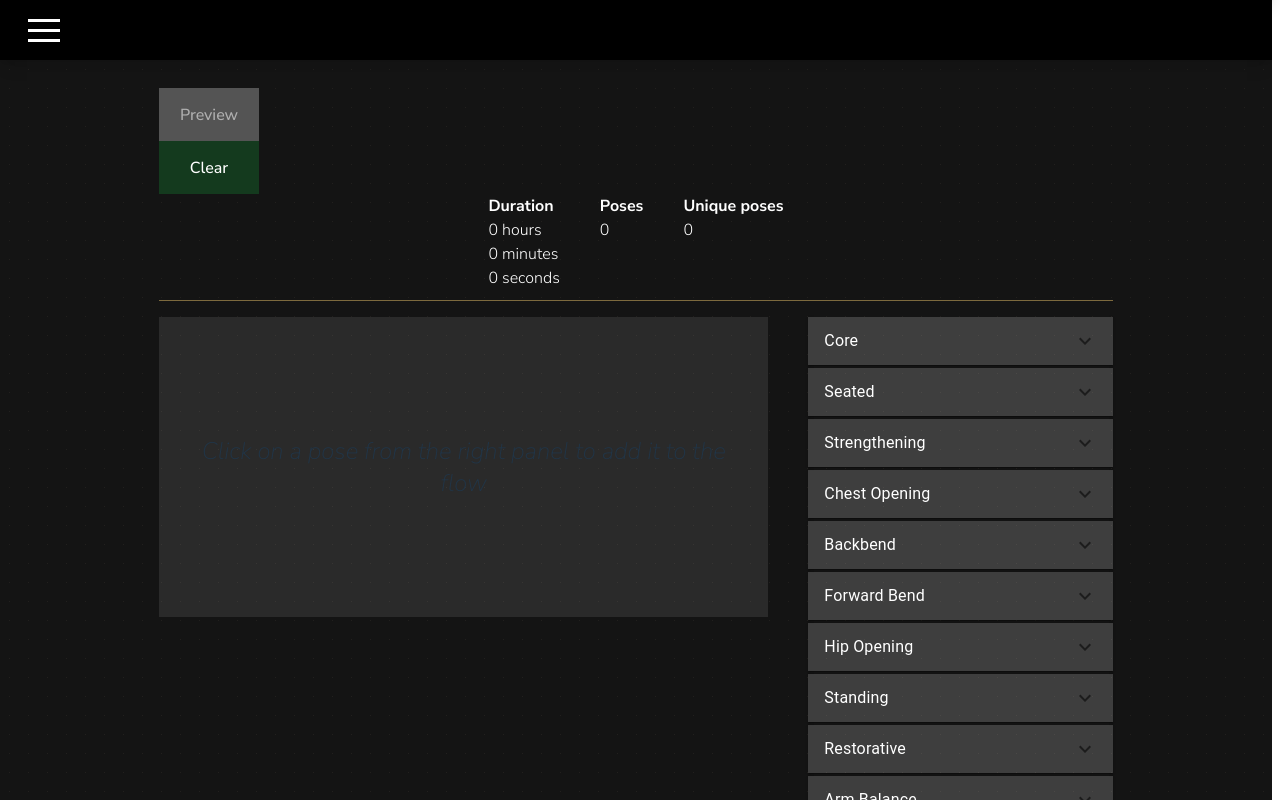
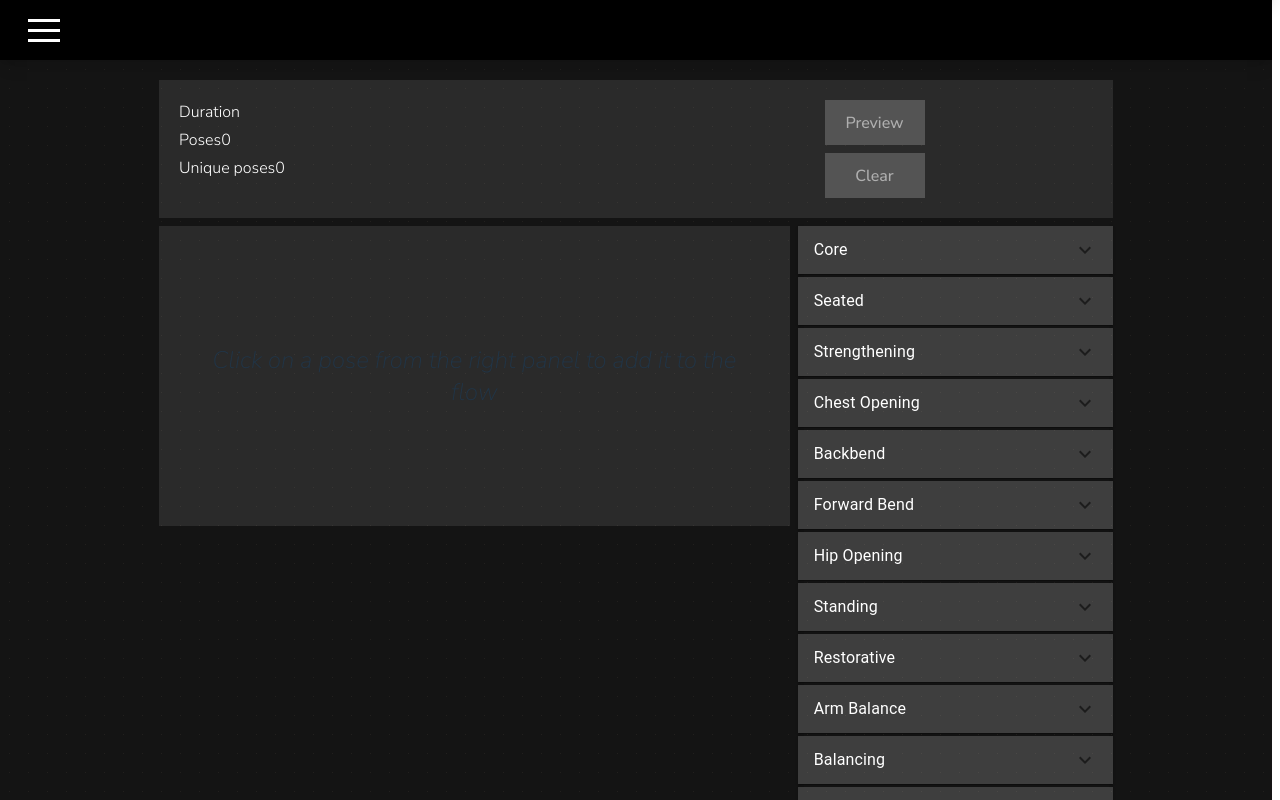
Before and after one commit to sevleo/YoGato-frontend, a React (Vite) app: page /builder in a window 1280 px wide. Built offline with nearby package versions, Linux system fonts and the light colour scheme.

Commit message:
Update styles

```diff
--- a/src/components/pages/Builder.tsx
+++ b/src/components/pages/Builder.tsx
@@ -67,6 +67,7 @@ function Builder({
           setFlowState={setFlowState}
           setLocation={setLocation}
           enablePreview={flow.units.length > 0 ? true : false}
+          enableClear={flow.units.length > 0 ? true : false}
         ></Setup>
       )}
 
--- a/src/components/sections/Setup.tsx
+++ b/src/components/sections/Setup.tsx
@@ -28,6 +28,7 @@ function Setup({
   setFlowState,
   setLocation,
   enablePreview,
+  enableClear,
 }: SetupProps) {
   const duration = flow.duration;
   const hours = Math.floor(duration / 3600);
@@ -57,49 +58,41 @@ function Setup({
   return (
     <div className="setup ml-auto mr-auto flex w-full max-w-screen-2xl justify-center pt-[20px]">
       <div className="w-3/4">
-        <div className="flex flex-col items-start justify-center pb-2 pt-2 text-black">
-          <button
-            className={`h-full w-[100px] rounded-none border-0 border-b-[5px] border-t-[5px] ${enablePreview ? "over:border-t-[5px] bg-[#143a1e] text-white hover:border-t-white hover:bg-[#143a1e] active:bg-[#9b9b9b2a]" : " bg-[#545454]  text-[#ffffff88] hover:border-t-transparent"}  hover:border-b-transparent  focus:outline-none`}
-            onClick={enablePreview ? handlePreviewButtonClick : null}
-          >
-            Preview
-          </button>
-          <button
-            className=" h-full w-[100px] rounded-none border-0 border-b-[5px] border-t-[5px]  bg-[#143a1e] text-white hover:border-t-[5px] hover:border-b-transparent hover:border-t-white hover:bg-[#143a1e] focus:outline-none active:bg-[#9b9b9b2a]"
-            onClick={handleClearButton}
-          >
-            Clear
-          </button>
-          <div className="flex w-full flex-row items-start justify-center  gap-10 border-b-[0.5px] border-[#7D6A3E] pb-[10px]">
-            <div className="flex flex-col items-start justify-center">
-              <p className=" font-bold text-white">Duration</p>
-              {hours > 0 ? (
-                <p className="text-white">{hours} hours</p>
-              ) : (
-                <p className="text-white">0 hours</p>
-              )}
-              {minutes > 0 ? (
-                <p className="text-white">{minutes} minutes</p>
-              ) : (
-                <p className="text-white">0 minutes</p>
-              )}
-              {seconds > 0 ? (
-                <p className="text-white">{seconds} seconds</p>
-              ) : (
-                <p className="text-white">0 seconds</p>
-              )}
+        <div className="ml-auto mr-auto flex w-full flex-row items-start justify-center  bg-[#ffffff18] text-black hover:bg-[#ffffff38]">
+          <div className="flex w-full flex-col items-start justify-center  gap-1 p-5 ">
+            <div className="flex flex-row items-start justify-center">
+              <p className=" text-white">Duration</p>
+              <p className="text-white">
+                {hours > 0 ? <span>{hours} hours, </span> : null}
+                {minutes > 0 ? <span>{minutes} minutes, </span> : null}
+                {seconds > 0 ? <span>{seconds} seconds.</span> : null}
+              </p>
             </div>
-            <div className="flex flex-col items-start justify-center">
-              <p className=" font-bold text-white">Poses</p>
+            <div className="flex flex-row items-start justify-center">
+              <p className="  text-white">Poses</p>
               <p className="text-white">{flow.units.length}</p>
             </div>
-            <div className="flex flex-col items-start justify-center">
-              <p className=" font-bold text-white">Unique poses</p>
+            <div className="flex flex-row items-start justify-center">
+              <p className="  text-white">Unique poses</p>
               <p className="text-white">{flow.uniqueAspects.length}</p>
             </div>
           </div>
+          <div className="flex h-full w-full flex-col items-center justify-center gap-2 p-5">
+            <button
+              className={`h-full w-[100px] rounded-none border-[1px] ${enablePreview ? "over:border-[1px] bg-[#143a1e] text-white hover:border-white hover:bg-[#143a1e] active:bg-[#9b9b9b2a]" : " bg-[#545454]  text-[#ffffff88] hover:border-transparent hover:outline-none"}  focus:outline-none`}
+              onClick={enablePreview ? handlePreviewButtonClick : null}
+            >
+              Preview
+            </button>
+            <button
+              className={`h-full w-[100px] rounded-none border-[1px] ${enableClear ? "over:border-[1px] bg-[#143a1e] text-white hover:border-white hover:bg-[#143a1e] active:bg-[#9b9b9b2a]" : " bg-[#545454]  text-[#ffffff88] hover:border-transparent hover:outline-none"}  focus:outline-none`}
+              onClick={enableClear ? handleClearButton : null}
+            >
+              Clear
+            </button>
+          </div>
         </div>
-        <div className="flex gap-10 pt-2">
+        <div className="flex gap-2 pt-2">
           <Flow
             flow={flow}
             setFlow={setFlow}
--- a/src/output.css
+++ b/src/output.css
@@ -747,6 +747,15 @@ video {
   width: 100%;
 }
 
+.w-1\/2 {
+  width: 50%;
+}
+
+.w-fit {
+  width: -moz-fit-content;
+  width: fit-content;
+}
+
 .min-w-\[16px\] {
   min-width: 16px;
 }
@@ -829,6 +838,10 @@ video {
   gap: 1.25rem;
 }
 
+.gap-1 {
+  gap: 0.25rem;
+}
+
 .text-wrap {
   text-wrap: wrap;
 }
@@ -980,6 +993,11 @@ video {
 .bg-white {
   --tw-bg-opacity: 1;
   background-color: rgb(255 255 255 / var(--tw-bg-opacity));
+}
+
+.bg-\[red\] {
+  --tw-bg-opacity: 1;
+  background-color: rgb(255 0 0 / var(--tw-bg-opacity));
 }
 
 .p-0 {
@@ -1425,8 +1443,21 @@ button:focus-visible {
   cursor: pointer;
 }
 
+.hover\:border-0:hover {
+  border-width: 0px;
+}
+
 .hover\:border-t-\[5px\]:hover {
   border-top-width: 5px;
+}
+
+.hover\:border-white:hover {
+  --tw-border-opacity: 1;
+  border-color: rgb(255 255 255 / var(--tw-border-opacity));
+}
+
+.hover\:border-transparent:hover {
+  border-color: transparent;
 }
 
 .hover\:border-b-transparent:hover {
@@ -1473,6 +1504,11 @@ button:focus-visible {
   opacity: 1;
 }
 
+.hover\:outline-none:hover {
+  outline: 2px solid transparent;
+  outline-offset: 2px;
+}
+
 .focus\:z-20:focus {
   z-index: 20;
 }
```
